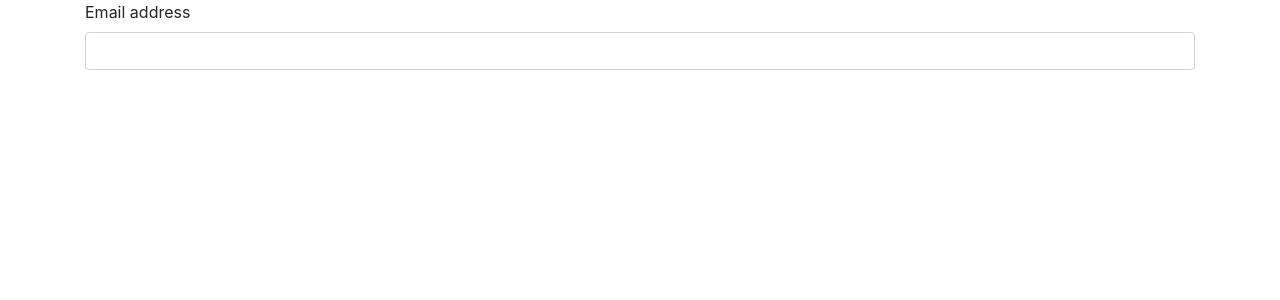
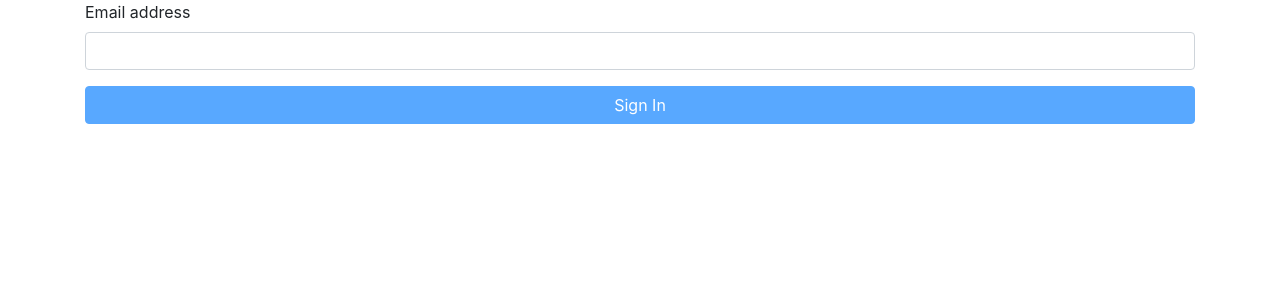
Before and after one commit to samadtalukder/post-api, a React (Create React App) app: page /login in a window 1280 px wide. Shown: the top 300 px of the page. Built offline with nearby package versions, Linux system fonts and the light colour scheme.

Commit message:
email disabled

```diff
--- a/src/layout/Login.js
+++ b/src/layout/Login.js
@@ -18,18 +18,20 @@ class Login extends React.Component {
 
         this.state = {
             email: '',
-            password:'',
-            errors: null
+            password: '',
+            errors: null,
+            isError: true
         }
     }
 
     handleChangeEmail = email => {
-        let prevState = {...this.state};
+        let prevState = { ...this.state };
 
         if (/^[A-Z0-9._%+-]+@[A-Z0-9.-]+\.[A-Z]{2,4}$/i.test(prevState.email) === false) {
-            prevState.errors = "Invalid Email"
+            prevState.errors = "Invalid Email";
         } else {
             prevState.errors = null
+            prevState.isError = false;
         }
 
         prevState[email.target.id] = email.target.value;
@@ -38,7 +40,7 @@ class Login extends React.Component {
     }
 
     handleChangePassword = password => {
-        let prevState = {...this.state};
+        let prevState = { ...this.state };
 
         if (password) {
             prevState.errors = "Invalid Email"
@@ -59,11 +61,17 @@ class Login extends React.Component {
 
                     <label htmlFor="Email">Email address</label>
 
-                    <input name='email' id='email' value={this.state.email} onChange={this.handleChangeEmail} type="email" className="form-control" placeholder=""/>
+                    <input name='email' autoComplete='off' id='email' value={this.state.email} onChange={this.handleChangeEmail} type="email" className="form-control" placeholder="" />
                     <div className="text-danger">{this.state.errors}</div>
 
                 </div>
-               {/* <input type="email" name='email' value={this.state.email} onChange={this.handleChangeEmail}/>*/}
+
+                <div className="form-group">
+                    <button type="submit" name="action" className={`btn btn-primary btn-block ${this.state.isError ? 'disabled' : ''}`}>
+                        Sign In
+                    </button>
+                </div>
+                {/* <input type="email" name='email' value={this.state.email} onChange={this.handleChangeEmail}/>*/}
 
             </div>
             /*<div className="container">
```
